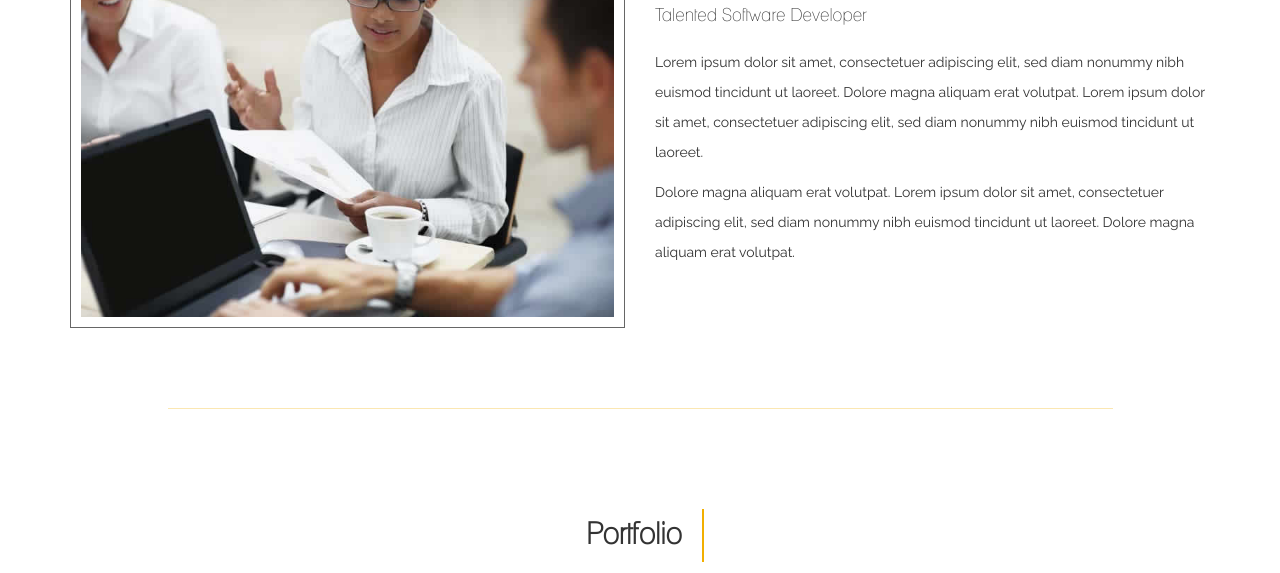
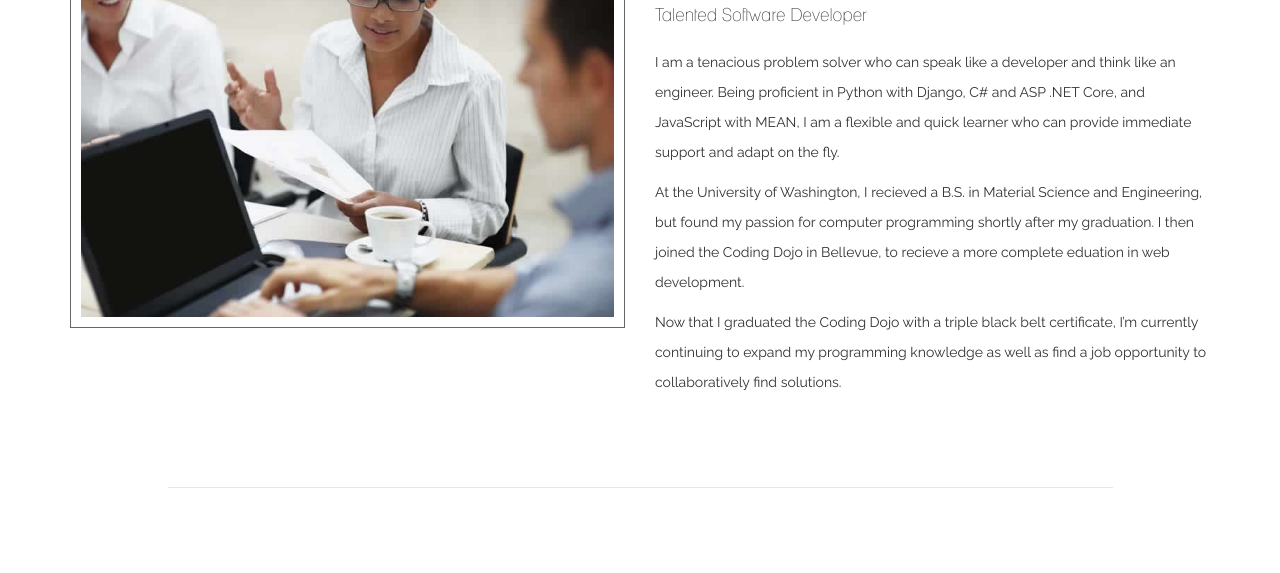
Before and after one commit to timritz/timritz.github.io, a plain HTML site: page index.html in a window 1280 px wide. Shown: the part 853-1426 px from the top of the page. Drawn offline with Linux system fonts and the light colour scheme.

Commit message:
updated links and added description

```diff
--- a/index.html
+++ b/index.html
@@ -116,8 +116,11 @@
 			<div class="col-md-6 col-sm-6">
 				<h3>Tim Roetcisoender</h3>
 				<h4>Talented Software Developer</h4>
-				<p>Lorem ipsum dolor sit amet, consectetuer adipiscing elit, sed diam nonummy nibh euismod tincidunt ut laoreet. Dolore magna aliquam erat volutpat. Lorem ipsum dolor sit amet, consectetuer adipiscing elit, sed diam nonummy nibh euismod tincidunt ut laoreet.</p>
-				<p>Dolore magna aliquam erat volutpat. Lorem ipsum dolor sit amet, consectetuer adipiscing elit, sed diam nonummy nibh euismod tincidunt ut laoreet. Dolore magna aliquam erat volutpat.</p>
+				<!-- <p>Lorem ipsum dolor sit amet, consectetuer adipiscing elit, sed diam nonummy nibh euismod tincidunt ut laoreet. Dolore magna aliquam erat volutpat. Lorem ipsum dolor sit amet, consectetuer adipiscing elit, sed diam nonummy nibh euismod tincidunt ut laoreet.</p>
+				<p>Dolore magna aliquam erat volutpat. Lorem ipsum dolor sit amet, consectetuer adipiscing elit, sed diam nonummy nibh euismod tincidunt ut laoreet. Dolore magna aliquam erat volutpat.</p> -->
+				<p>I am a tenacious problem solver who can speak like a developer and think like an engineer. Being proficient in Python with Django, C# and ASP .NET Core, and JavaScript with MEAN, I am a flexible and quick learner who can provide immediate support and adapt on the fly.</p>
+				<p>At the University of Washington, I recieved a B.S. in Material Science and Engineering, but found my passion for computer programming shortly after my graduation. I then joined the Coding Dojo in Bellevue, to recieve a more complete eduation in web development.</p>
+				<p>Now that I graduated the Coding Dojo with a triple black belt certificate, I’m currently continuing to expand my programming knowledge as well as find a job opportunity to collaboratively find solutions.</p>
 			</div>
 		</div>
 	</div>
@@ -209,7 +212,7 @@
                				 </div> -->
 
 							<div class="iso-box RPS mobile col-md-6 col-sm-6 col-xs-12">
-								<a href	="http://18.224.140.245" data-lightbox-gallery="portfolio-gallery"><img src="images/RPS_AI.JPG" alt="portfolio img"></a>
+								<a href	="http://18.222.61.51" data-lightbox-gallery="portfolio-gallery"><img src="images/RPS_AI.JPG" alt="portfolio img"></a>
 							</div>
 
 							<div class="iso-box DraftChat col-md-6 col-sm-6 col-xs-12">
```
